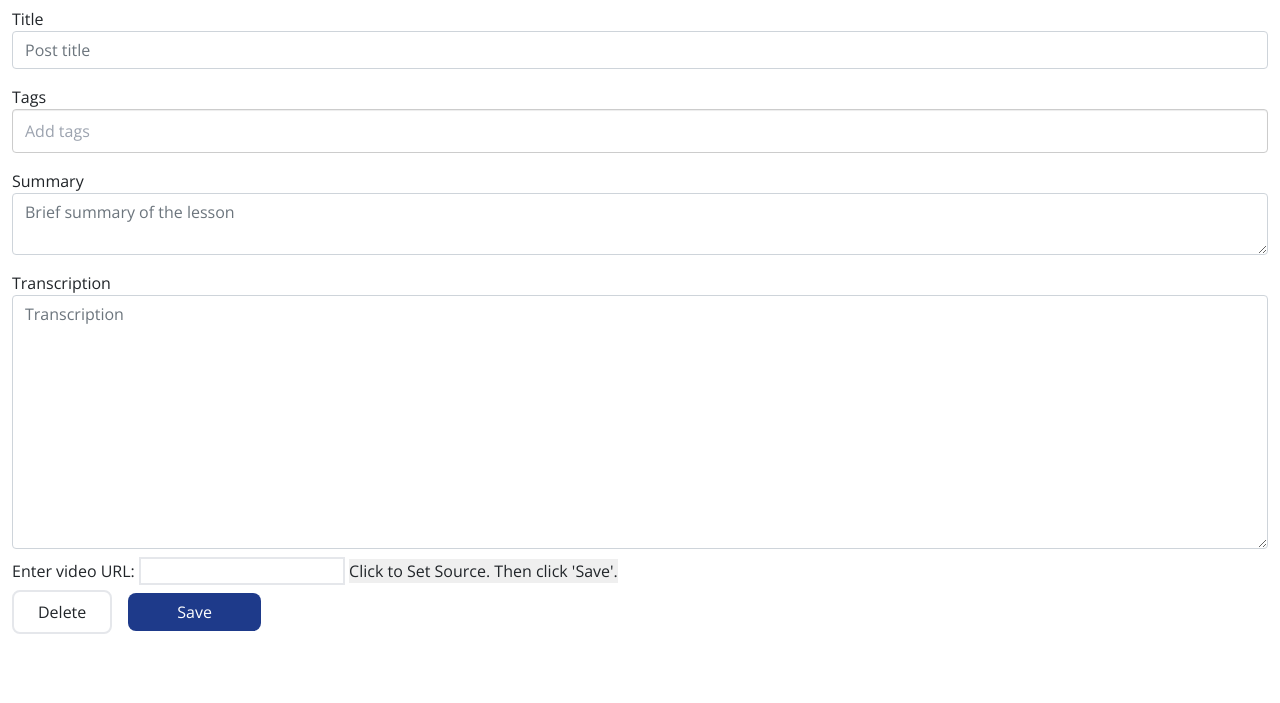
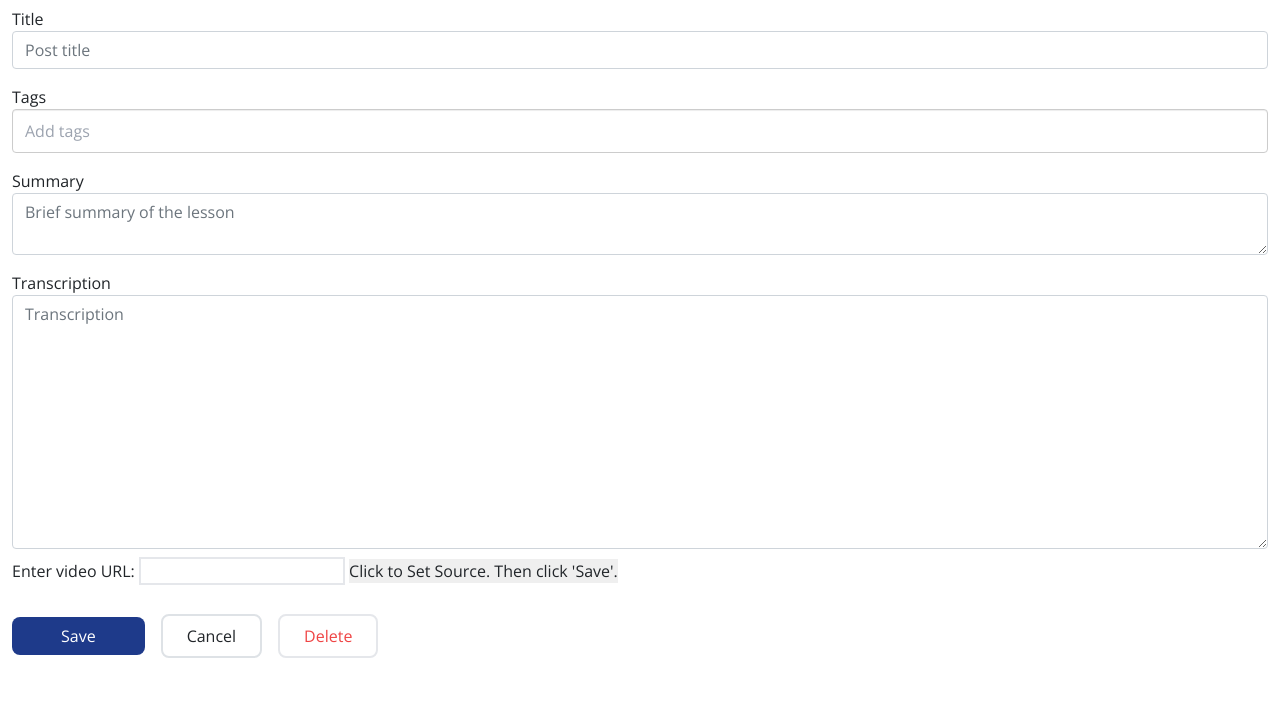
Before and after one commit to hhelenxu/ReView, a Flask app: template flask_zoom/templates/edit.html in a window 1280 px wide. Shown: the part 161-864 px from the top of the page. Before the commit the page ends 795 px from the top, so only its background shows below. Run offline with Flask 2, Linux system fonts and the light colour scheme; the template is opened without the code that fills it, so the values that code supplies are empty; parts of the project's set-up code (start-up, migrations or seed data) failed here and were passed over; some libraries are stand-ins or nearby versions.

Commit message:
added back and cancel buttons

```diff
--- a/flask_zoom/templates/base.html
+++ b/flask_zoom/templates/base.html
@@ -31,11 +31,11 @@
 <body>
   <nav class="navbar flex flex-row items-center" style="font-family:'Open Sans',sans-serif; box-shadow: #171f363a 0px 10px 12px -3px;">
     <div class="text-white flex flex-row items-center mx-8">
-      <div class="md:text-4xl text-2xl tracking-wider" style="font-family:'EB Garamond',serif;">
+      <div class="md:text-4xl text-xl tracking-wider" style="font-family:'EB Garamond',serif;">
         Duke
       </div>
       <a href="{{ url_for('index')}}" class="hover:text-white">
-      <div class="px-2 text-lg md:text-2xl">| Zoom Recording App</div>
+      <div class="px-2 text-base md:text-2xl">| Zoom Recording App</div>
     </a>
     </div>
     <div class="text-gray-200 mr-4 px-2 flex flex-row items-center hover:text-white">
--- a/flask_zoom/templates/edit.html
+++ b/flask_zoom/templates/edit.html
@@ -36,16 +36,21 @@
             <input type="button" value="Click to Set Source. Then click 'Save'." onclick="SetSrc()" />
             </form>
     </div>
-    <div class="flex flex-row items-center">
-        <div class=" mr-4">
-            <form action="{{ url_for('delete', recording_id=recording[0]) }}" method="POST">
-                <input type="submit" value="Delete" class="border-2 px-4 py-2 rounded-lg hover:border-red-500 bg-white hover:text-red-500"
-                    onclick="return confirm('Are you sure you want to delete this post?')">
-            </form>
-        </div>
+    <div class="flex flex-row my-4 items-center">
 
-    <div class="form-group py-2">
-        <button type="submit" class="btn rounded-lg text-white hover:bg-opacity-80 bg-blue-900 px-12">Save</button>
+
+    <div class="form-group py-2 mr-4">
+        <button type="submit" class="btn rounded-lg text-white hover:bg-blue-700 bg-blue-900 px-12">Save</button>
+    </div>
+    <div class="mr-4">
+        <button class="btn border border-2 hover:border-red-500 px-4 py-2 rounded-lg bg-white "><a href="{{ url_for('recording', recording_id=recording[0]) }}">Cancel</a></button>
+    </div>
+
+    <div class="">
+        <form action="{{ url_for('delete', recording_id=recording[0]) }}" method="POST">
+            <input type="submit" value="Delete" class="border-2 px-4 py-2 rounded-lg hover:border-red-500 bg-white text-red-500"
+                onclick="return confirm('Are you sure you want to delete this post?')">
+        </form>
     </div>
 
 
--- a/flask_zoom/templates/index.html
+++ b/flask_zoom/templates/index.html
@@ -85,7 +85,7 @@
     {% for recording in recordings %}
     <tr class="hover:bg-gray-100">
       <td>{{ recording[3] }}</td>
-      <td><a href="{{ url_for('recording', recording_id=recording[0]) }}" style="color: #090b68">{{ recording[2] }}</a></td>
+      <td class="underline"><a href="{{ url_for('recording', recording_id=recording[0]) }}">{{ recording[2] }}</a></td>
       <!-- <td>{{ ", ".join(recording[8]) }}</td> -->
       <td>
         {% for tag, value in recording[9] | dictsort(false, 'value', reverse=true) %}
```
Also changed, not shown: flask_zoom/templates/recording.html (+23 -6 lines).
